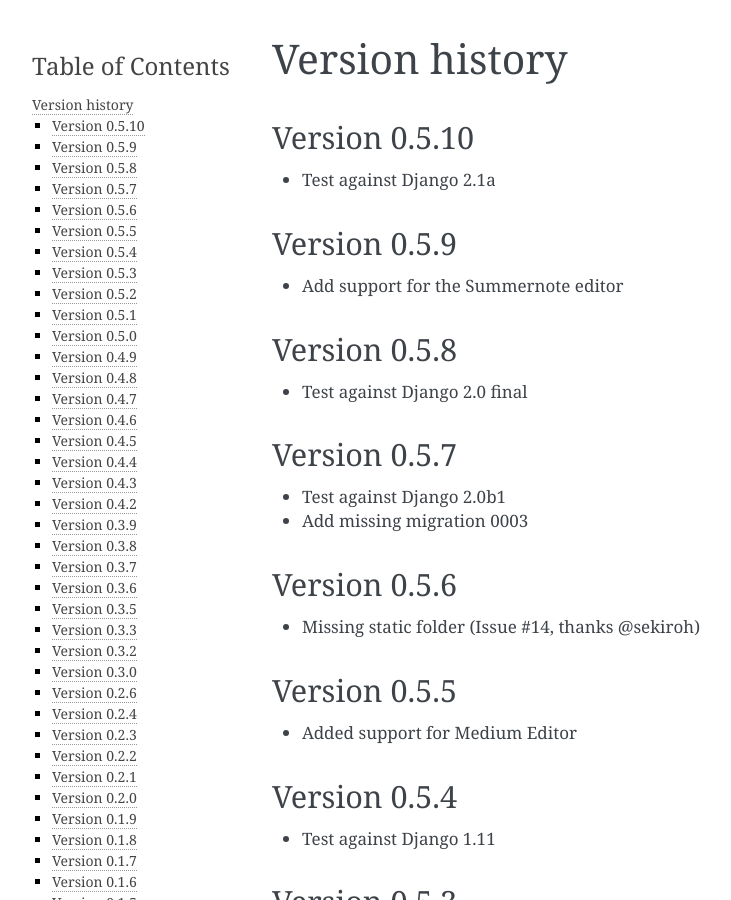
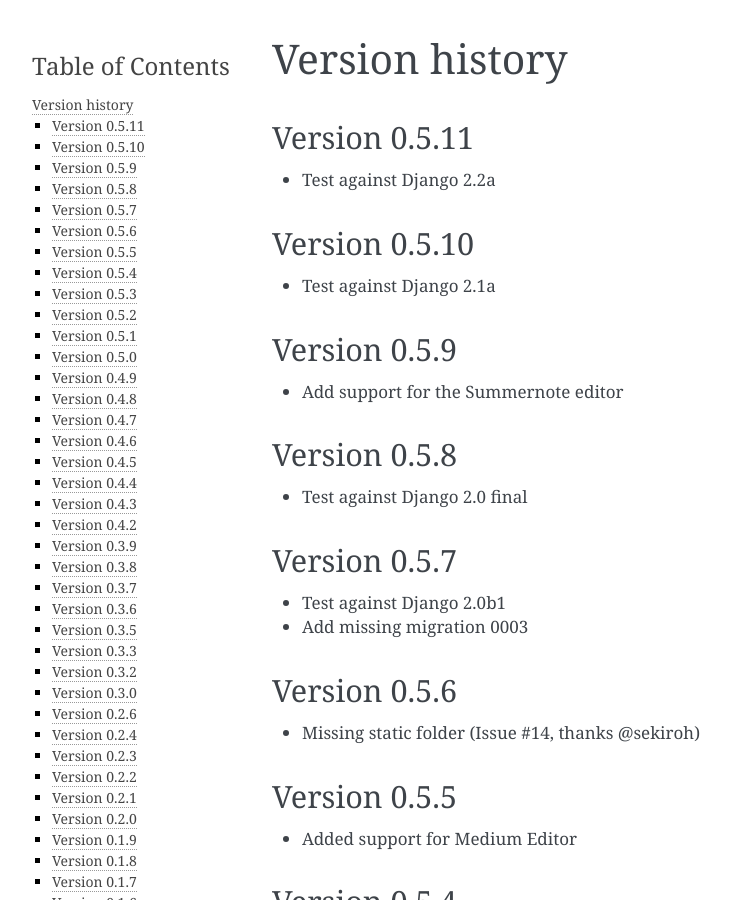
Before and after one commit to mbi/django-front, a Sphinx documentation site: the page built from docs/changes.rst, in a window 1280 px wide and 900 px high. Shown: the whole window, without its empty margins (148-879 px from the left). Built offline with Sphinx 7.4.7, drawn with Linux system fonts in a browser that asks for light colours.

Commit message:
Test against Django 2.2

```diff
--- a/docs/changes.rst
+++ b/docs/changes.rst
@@ -1,5 +1,9 @@
 Version history
 ###############
+
+Version 0.5.11
+==============
+* Test against Django 2.2a
 
 Version 0.5.10
 ==============
--- a/docs/conf.py
+++ b/docs/conf.py
@@ -54,7 +54,7 @@ copyright = '2013-2018, Marco Bonetti'
 # built documents.
 #
 # The short X.Y version.
-version = '0.5.10'
+version = '0.5.11'
 # The full version, including alpha/beta/rc tags.
 release = version
 
--- a/setup.py
+++ b/setup.py
@@ -30,7 +30,7 @@ with open('README.rst') as readme:
 
 setup(
     name='django-front',
-    version='0.5.10',
+    version='0.5.11',
     description='A Django application to allow of front-end editing',
     long_description=long_description,
     author='Marco Bonetti',
```
Also changed, not shown: .travis.yml, 1 other file.
